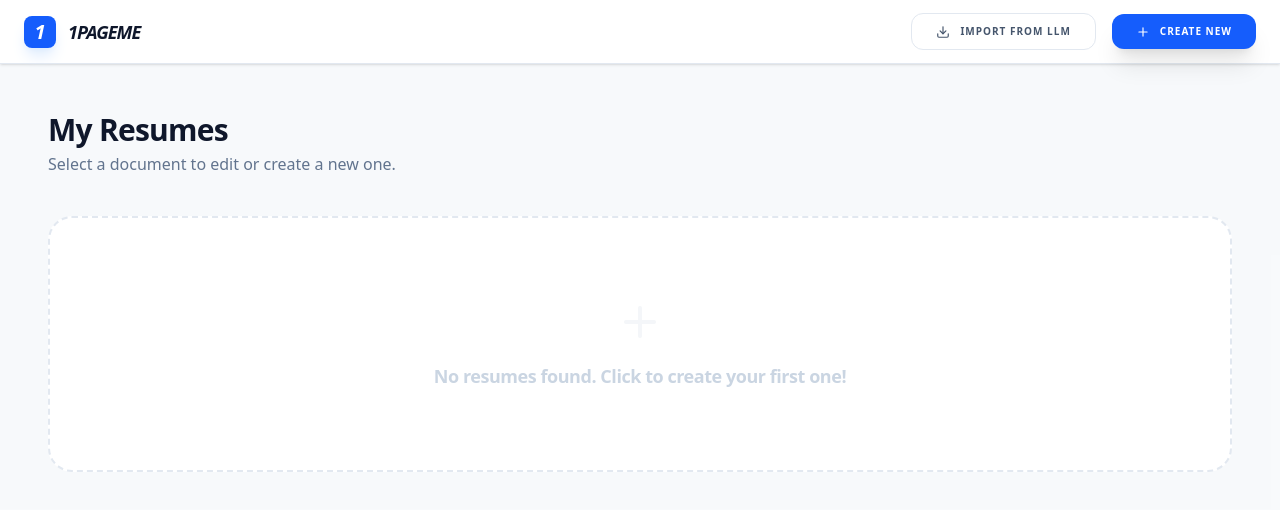
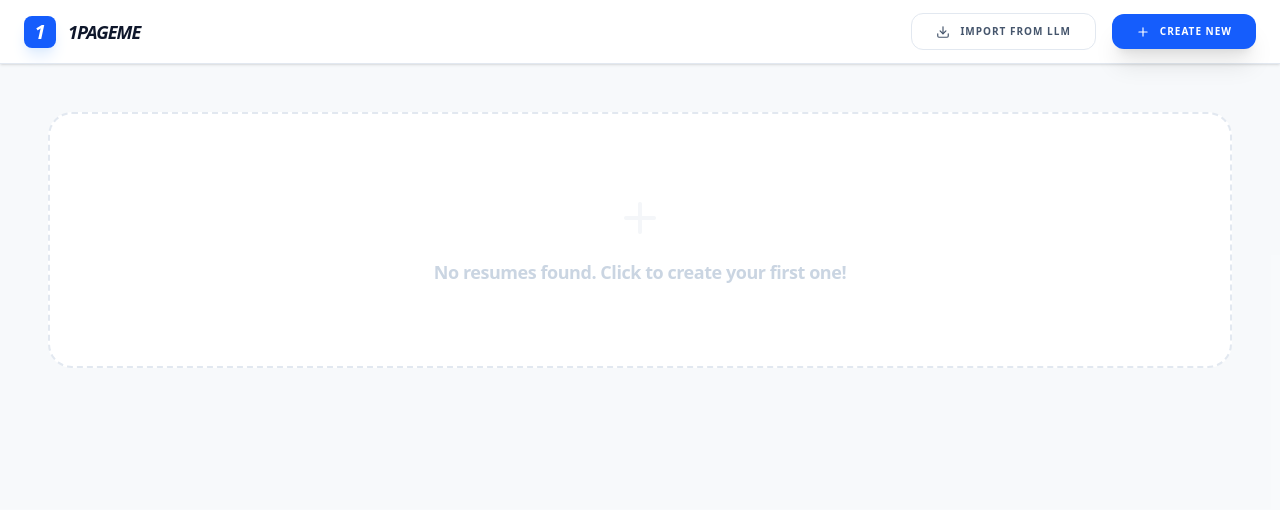
Before and after one commit to vinayaksodar/1pageme, a Next.js app: page / in a window 1280 px wide. Shown: the top 510 px of the page. Built offline with nearby package versions, Linux system fonts and the light colour scheme.

Commit message:
refactor: remove header section from dashboard for cleaner layout

```diff
--- a/components/Dashboard.tsx
+++ b/components/Dashboard.tsx
@@ -274,15 +274,6 @@ const Dashboard = () => {
 
       <main className="flex-1 overflow-auto bg-slate-50/50 p-8 lg:p-12">
         <div className="mx-auto max-w-7xl">
-          <header className="mb-10">
-            <h1 className="text-3xl font-black tracking-tight text-slate-900">
-              My Resumes
-            </h1>
-            <p className="mt-1 font-medium text-slate-500">
-              Select a document to edit or create a new one.
-            </p>
-          </header>
-
           <div className="grid grid-cols-1 gap-8 md:grid-cols-2 lg:grid-cols-3 xl:grid-cols-4">
             {sortedResumes.map((resume) => (
               <div
```
